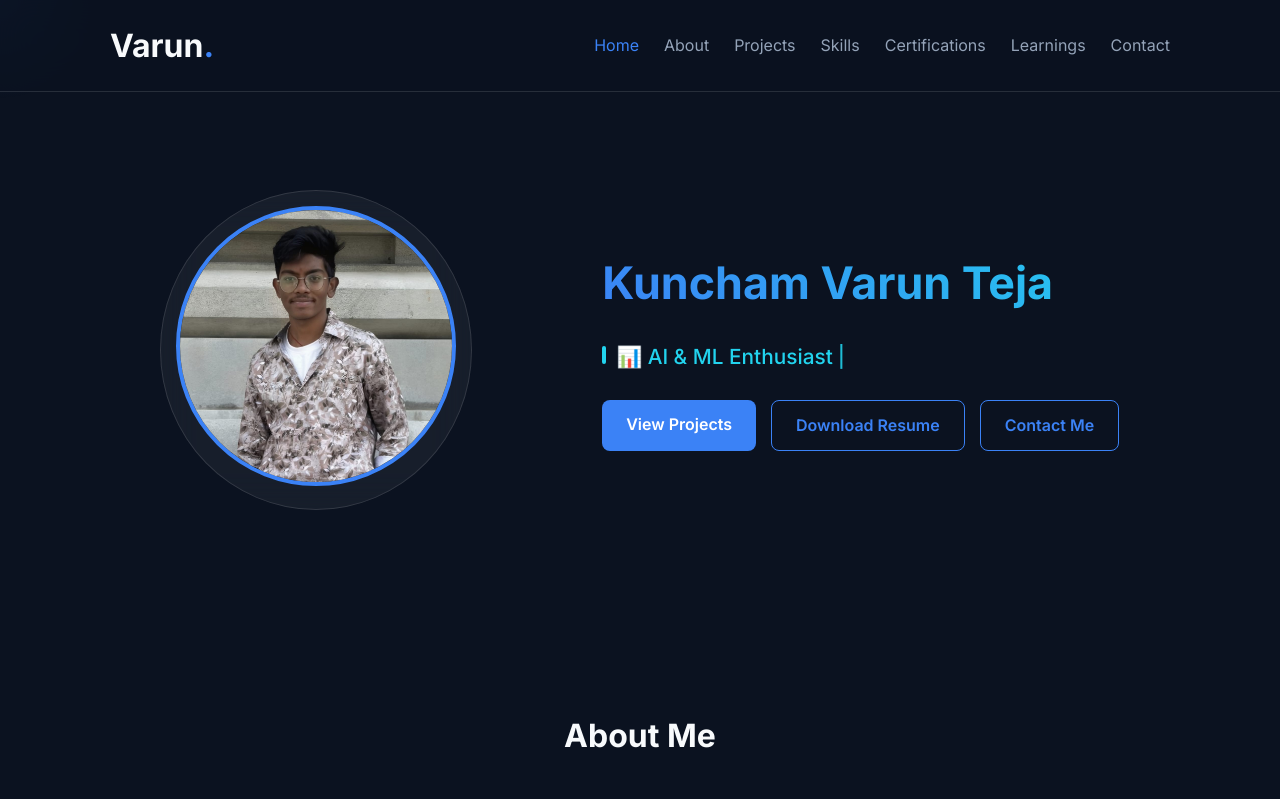
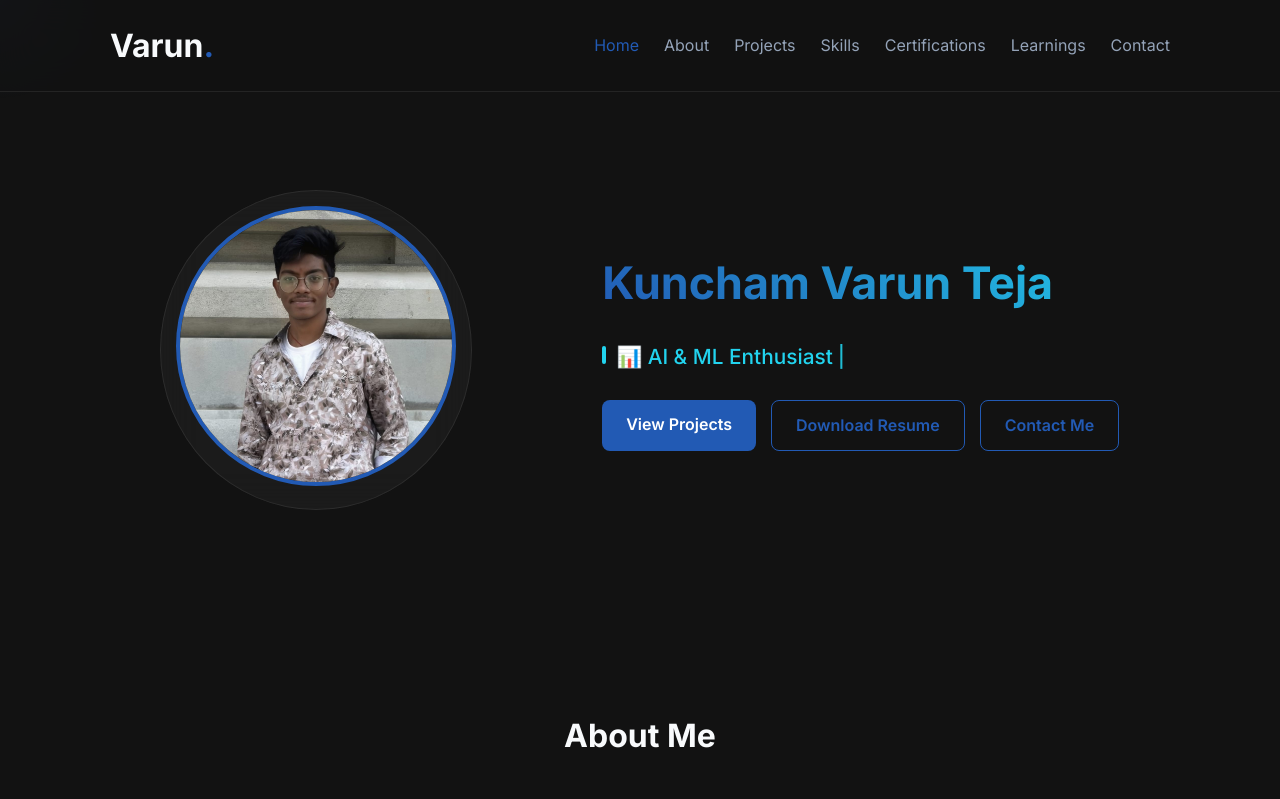
Before and after one commit to Varunteja-17/Portfolio, a plain HTML site: page frontend/index.html in a window 1280 px wide. Shown: the top 799 px of the page. Drawn offline with nearby package versions, Linux system fonts and the light colour scheme.

Commit message:
style: update portfolio to blackish grey theme

```diff
--- a/frontend/index.css
+++ b/frontend/index.css
@@ -1,8 +1,8 @@
 :root {
-  --bg-dark: #0B1220;
-  --glass: rgba(255, 255, 255, 0.05);
-  --glass-border: rgba(255, 255, 255, 0.12);
-  --primary: #3B82F6;
+  --bg-dark: #121212;
+  --glass: rgba(255, 255, 255, 0.04);
+  --glass-border: rgba(255, 255, 255, 0.08);
+  --primary: #225ab4;
   --accent: #22D3EE;
   --text: #F8FAFC;
   --muted: #94A3B8;
@@ -46,7 +46,7 @@ body {
   width: 100%;
   top: 0;
   backdrop-filter: blur(18px);
-  background: rgba(11, 18, 32, 0.8);
+  background: rgba(18, 18, 18, 0.85);
   border-bottom: 1px solid var(--glass-border);
   z-index: 1000;
 }
```
